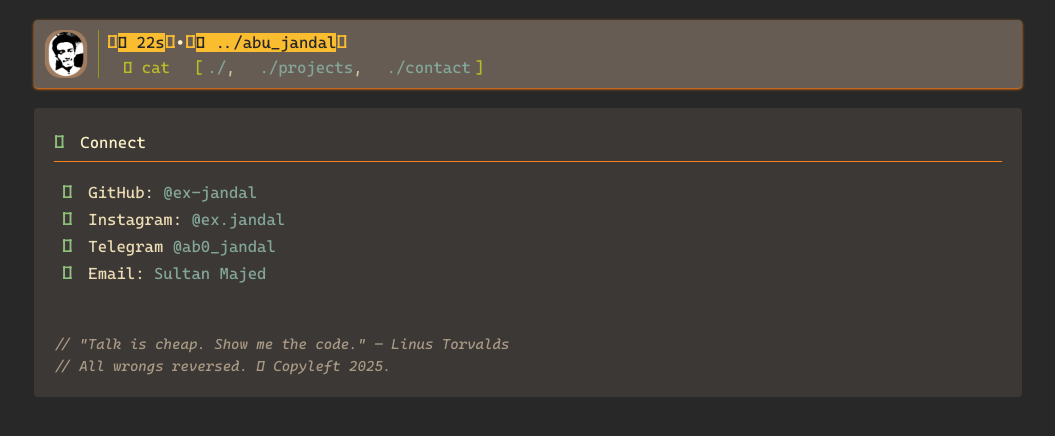
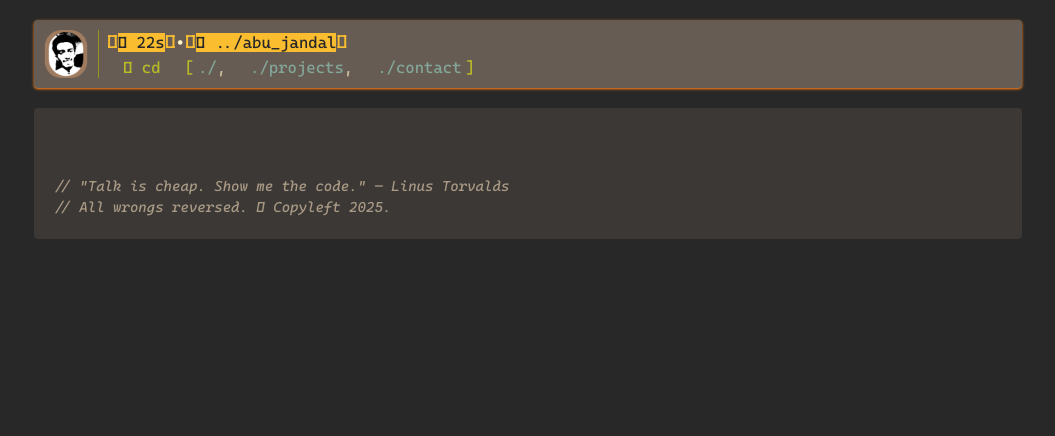
Before and after one commit to ex-jandal/my-portfolio, a SvelteKit app: page /contact in a window 1280 px wide. Shown: the top 436 px of the page, without its empty margins (112-1167 px from the left). Built offline with nearby package versions, Linux system fonts and the light colour scheme; a web font is replaced by a local one.

Commit message:
add out trasnmation to pages

```diff
--- a/src/routes/+layout.svelte
+++ b/src/routes/+layout.svelte
@@ -37,7 +37,7 @@ a:playing {
           <div class="ml-4 flex flex-row">
             <img src="{favicon256}" class="h-6 inline sm:hidden pr-2 mr-2 border-r border-gruvbox-green" alt="">
             <div class="text-gruvbox-bright-green flex flex-row gap-1">
-              <span>󱆃 cat</span>
+              <span>󱆃 cd</span>
               <span class="sm:ml-5 ml-2">[</span>
               <button onclick={() => menu_clecked = true}
                 class="sm:hidden relative translate-y-0.5 scale-[75%] text-gruvbox-gray hover:cursor-pointer bg-gruvbox-dark1 opacity-70 hover:opacity-100 transition-all duration-200 rounded-xl px-3">󰇘</button>
--- a/src/routes/+page.svelte
+++ b/src/routes/+page.svelte
@@ -33,7 +33,7 @@
   }
 </style>
 
-<div in:slide={{ duration: 1500 }}>
+<div out:slide={{ duration: 400 }} in:slide={{ duration: 1500, delay: 400 }}>
   <h1> It's me. Abu_jandal</h1>
 
   <div class="bg-gruvbox-dark0 py-10 sm:px-0 px-5 flex sm:flex-row flex-col items-center rounded-sm">
--- a/src/routes/contact/+page.svelte
+++ b/src/routes/contact/+page.svelte
@@ -7,13 +7,13 @@
   }
 </style>
 
-<div in:slide={{ duration: 400 }}>
+<div out:slide={{ duration: 400 }} in:slide={{ duration: 400, delay: 400 }}>
   <h2 class="frist-h2"><span class="icon">󰍡</span> Connect</h2>
   <div class="pl-2">
     <p><span class="icon"></span> GitHub: <a href="https://github.com/ex-jandal" target="_blank">@ex-jandal</a></p>
     <p><span class="icon">󰋾</span> Instagram: <a href="https://instagram.com/ex.jandal" target="_blank">@ex.jandal</a></p>
     <p><span class="icon"></span> Telegram <a href="https://t.me/ab0_jandal">@ab0_jandal</a></p>
-    <p><span class="icon">󰇮</span> Email: <a href="mailto:sultan.majed@proton.me">Sultan Majed</a></p>
+    <p><span class="icon">󰇮</span> Email: <a href="mailto:sultan.majed@proton.me">sultan.majed@proton.me</a></p>
     <!-- <p><span class="icon">󰏲</span> Phone: <a href="tel:+967782424366">+967 78-2424-366</a></p> -->
   </div>
 </div>
--- a/src/routes/projects/+page.svelte
+++ b/src/routes/projects/+page.svelte
@@ -30,7 +30,7 @@
   }
 </style>
 
-<div in:slide={{ duration: 400 }}>
+<div out:slide={{ duration: 400 }} in:slide={{ duration: 400, delay: 400 }}>
   <h2 class="frist-h2"><span class="icon"></span> Projects</h2>
   <div class="grid sm:grid-cols-2 grid-cols-1 mt-10 gap-4">
     <a href="https://github.com/ex-jandal/whatsdown" class="pro-card">
```
